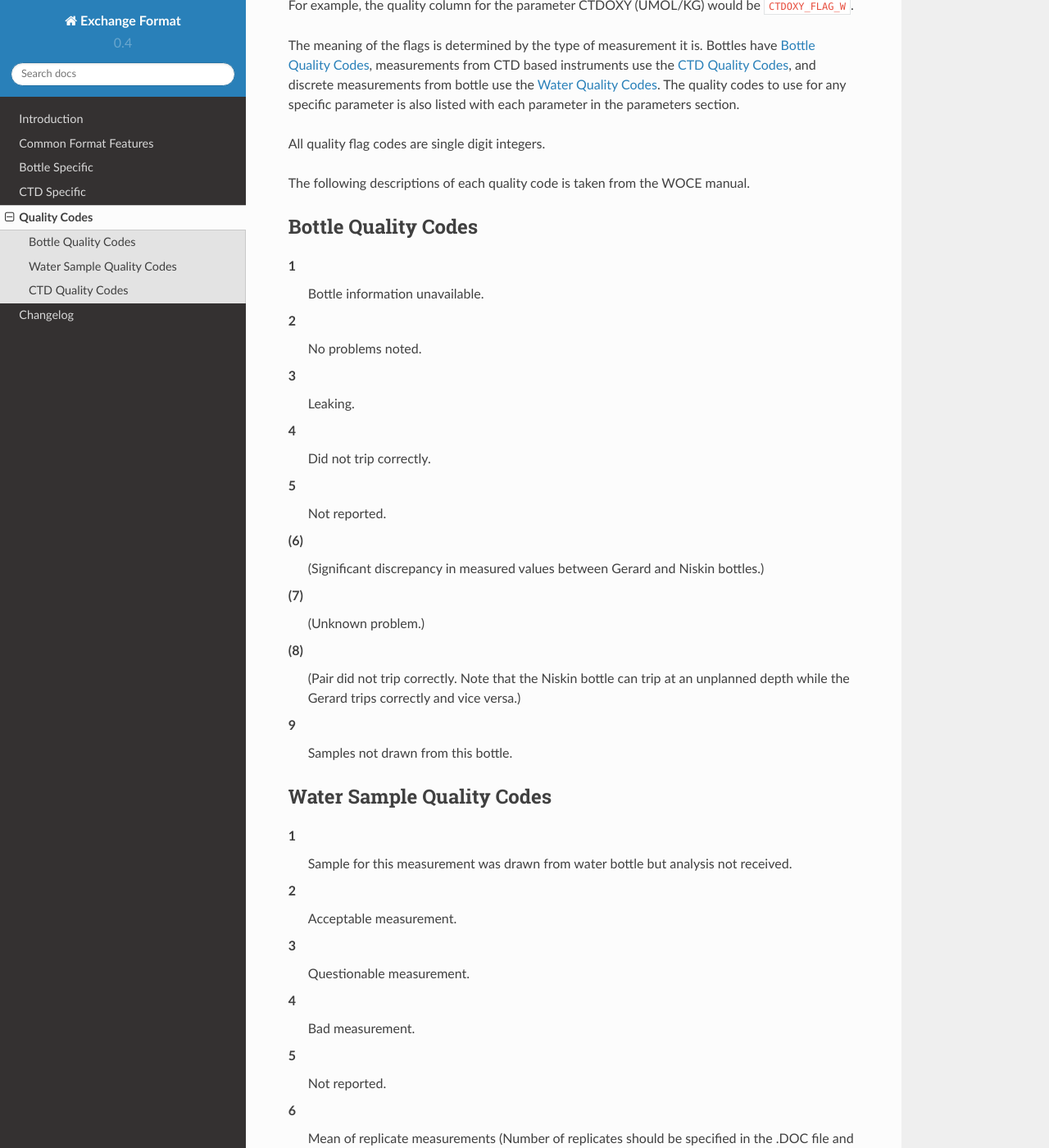
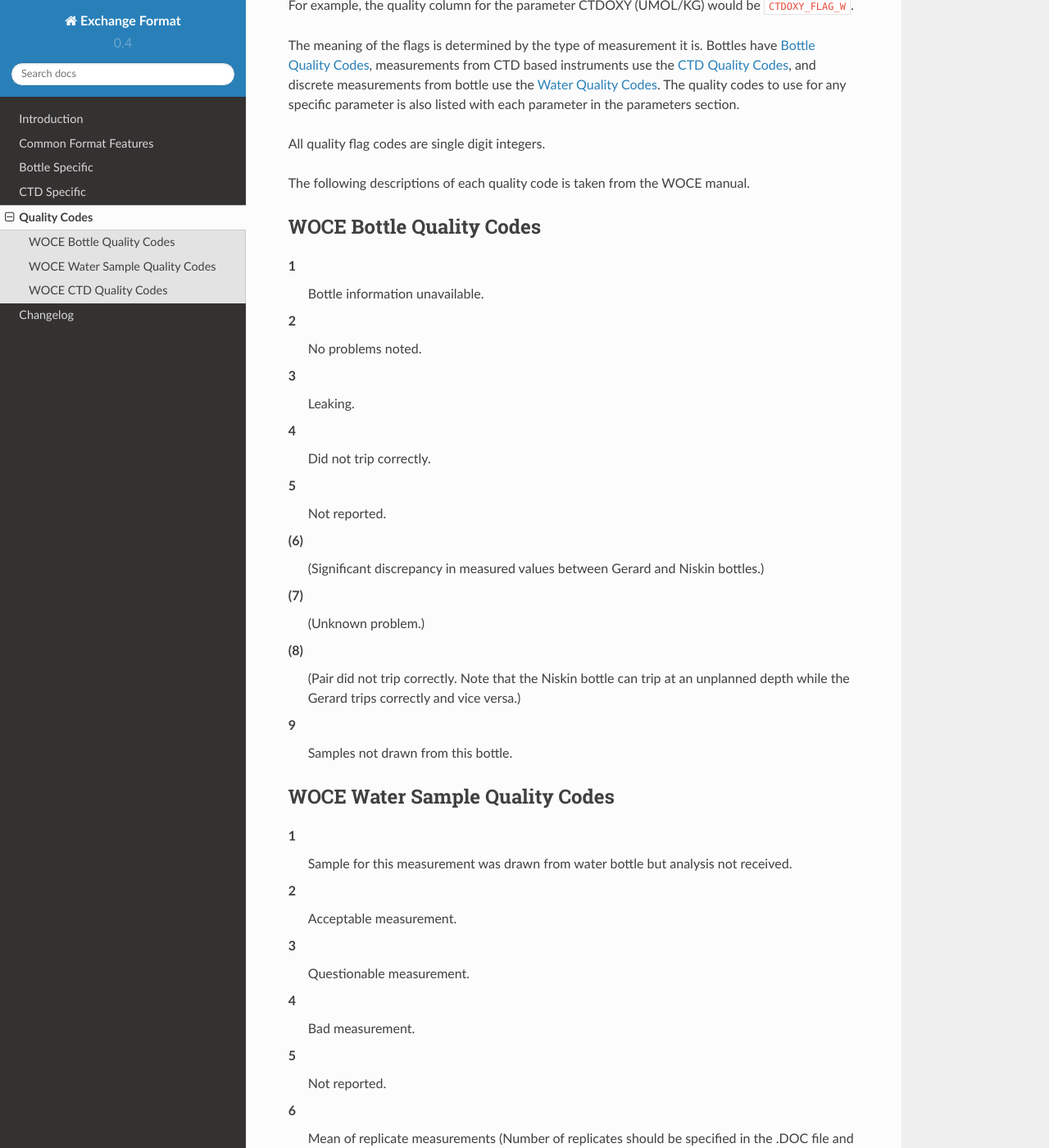
Before and after one commit to cchdo/exchange, a Sphinx documentation site: the page built from docs/quality.rst, in a window 1280 px wide and 1400 px high, scrolled down 449 px. Shown: the whole window at 82% size. Built offline with Sphinx 7.4.7 and the Read the Docs theme 2.0.0, drawn with Linux system fonts in a browser that asks for light colours; pages that are not in the unit, such as notebooks, are missing from menus; part of the change alters nothing that is shown; some of the changed text lies outside the part shown.

```diff
--- a/docs/gen_paramters_doc.py
+++ b/docs/gen_paramters_doc.py
@@ -77,14 +77,14 @@ for param in params['parameters']:
 
     units_label = "Units"
     data_label = "Data Type"
-    quality_label = "Quality Flags"
+    quality_label = "{}_FLAG_W Definitions".format(param['whp_name'])
 
     if quality_flags == "woce_ctd":
-        quality_flags = ":ref:`woce_ctd <CTD Quality Codes>`"
+        quality_flags = ":ref:`CTD Quality Codes`"
     if quality_flags == "woce_discrete":
-        quality_flags = ":ref:`woce_discrete <Water Quality Codes>`"
+        quality_flags = ":ref:`Water Quality Codes`"
     if quality_flags == "woce_bottle":
-        quality_flags = ":ref:`woce_bottle <Bottle Quality Codes>`"
+        quality_flags = ":ref:`Bottle Quality Codes`"
 
     first_col = max(len(units_label), len(data_label), len(quality_label))
     second_col = max(len(unit), len(data_type), len(quality_flags))
@@ -94,12 +94,20 @@ for param in params['parameters']:
     output += "=" * first_col + ' ' + "=" * second_col + '\n'
     output += units_label.ljust(first_col) + ' ' + unit + '\n'
     output += data_label.ljust(first_col) + ' ' + data_type + '\n'
-    output += quality_label.ljust(first_col) + ' ' + quality_flags + '\n'
+    if quality_flags != "None":
+        output += quality_label.ljust(first_col) + ' ' + quality_flags + '\n'
     output += "=" * first_col + ' ' + "=" * second_col + '\n'
 
     output += """
 {0}
 """.format(param['description'])
+    if quality_flags == "None":
+        output += ("\n.. warning::\n"
+                   "  ``{name}`` does not have woce quality codes."
+                   "  ``{name}_FLAG_W`` should not appear in data file"
+                   "  :ref:`parameter and unit lines`.\n").format(
+                name=param["whp_name"]
+                )
     if param['note'] != "":
         output += """\n.. note::\n"""
         for line in param['note'].split("\n"):
--- a/docs/quality.rst
+++ b/docs/quality.rst
@@ -27,8 +27,8 @@ The following descriptions of each quality code is taken from the WOCE manual.
 
 .. _Bottle Quality Codes:
 
-Bottle Quality Codes
---------------------
+WOCE Bottle Quality Codes
+-------------------------
 
 1
   Bottle information unavailable.
@@ -51,8 +51,8 @@ Bottle Quality Codes
 
 .. _Water Quality Codes:
 
-Water Sample Quality Codes
---------------------------
+WOCE Water Sample Quality Codes
+-------------------------------
 
 1
   Sample for this measurement was drawn from water bottle but analysis not received.
@@ -78,8 +78,8 @@ Water Sample Quality Codes
 
 .. _CTD Quality Codes:
 
-CTD Quality Codes
------------------
+WOCE CTD Quality Codes
+----------------------
 
 1
   Not calibrated.
```
